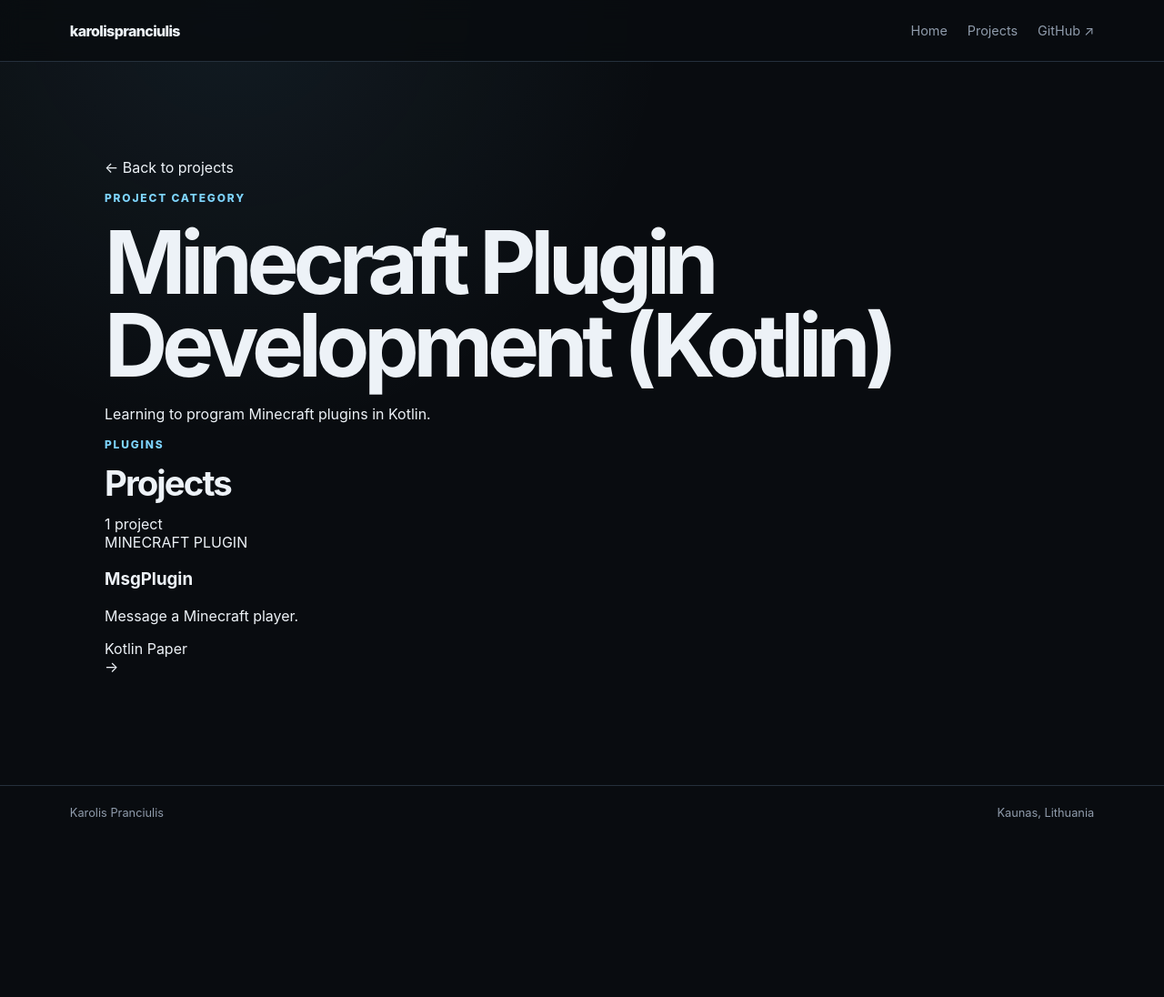
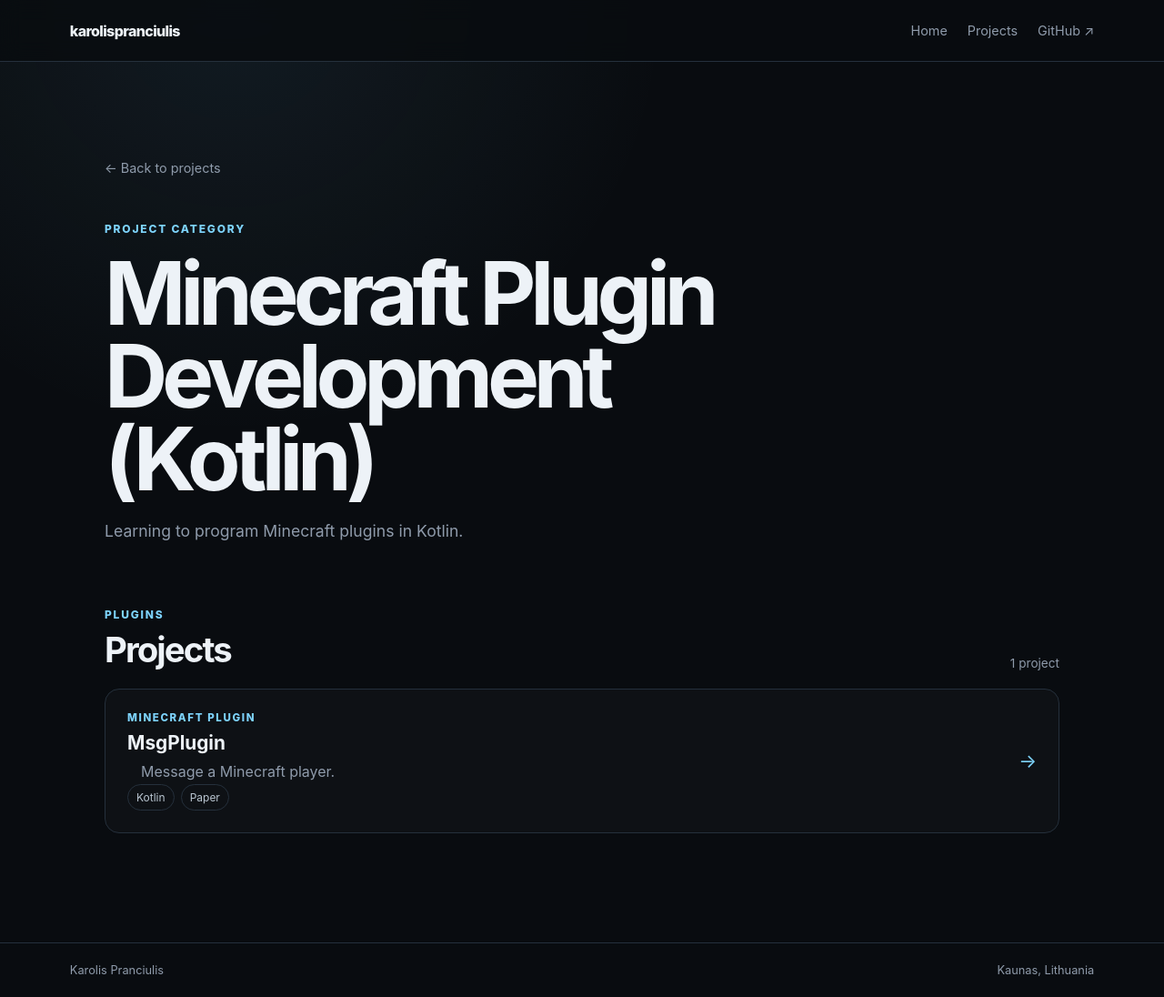
Before and after one commit to karolispranciulis/karolispranciulis.github.io, a Jekyll site: the page built from projects/minecraft-plugin-development-kotlin/index.md, in a window 1280 px wide and 1096 px high. Shown: the whole window at 91% size. Built offline with Jekyll 4.4.1, drawn with Linux system fonts in a browser that asks for light colours.

Commit message:
Add styles for project pages and components

```diff
--- a/assets/css/style.css
+++ b/assets/css/style.css
@@ -262,3 +262,296 @@
         gap: 8px;
     }
 }
+
+/* ================================
+   PROJECT PAGES
+================================ */
+
+.page-heading {
+    max-width: 780px;
+    margin-bottom: 55px;
+}
+
+.page-heading h1 {
+    margin-bottom: 18px;
+}
+
+.page-heading > p {
+    margin: 0;
+
+    color: var(--muted);
+
+    font-size: 1.1rem;
+
+    line-height: 1.7;
+}
+
+.project-grid {
+    display: grid;
+
+    grid-template-columns:
+        repeat(
+            auto-fit,
+            minmax(
+                300px,
+                1fr
+            )
+        );
+
+    gap: 18px;
+}
+
+.project-card {
+    display: block;
+
+    padding: 25px;
+
+    background:
+        linear-gradient(
+            180deg,
+            rgba(255,255,255,0.035),
+            rgba(255,255,255,0.015)
+        );
+
+    border:
+        1px solid
+        var(--border);
+
+    border-radius: 18px;
+
+    transition:
+        transform .18s ease,
+        border-color .18s ease,
+        background .18s ease;
+}
+
+.project-card:hover {
+    transform: translateY(-4px);
+
+    border-color: #3b4b5c;
+
+    background:
+        var(--surface-hover);
+}
+
+.project-card-top {
+    display: flex;
+
+    justify-content: space-between;
+
+    align-items: center;
+
+    margin-bottom: 30px;
+}
+
+.project-icon {
+    width: 40px;
+    height: 40px;
+
+    display: grid;
+    place-items: center;
+
+    border:
+        1px solid
+        var(--border);
+
+    border-radius: 11px;
+
+    color: var(--accent);
+
+    background:
+        rgba(125,211,252,.06);
+
+    font-size: 1.15rem;
+}
+
+.project-arrow {
+    color: var(--muted);
+
+    font-size: 1.1rem;
+}
+
+.project-type,
+.plugin-label {
+    color: var(--accent);
+
+    font-size: .72rem;
+
+    font-weight: 800;
+
+    letter-spacing: .14em;
+}
+
+.project-card h2 {
+    margin:
+        10px
+        0
+        12px;
+
+    font-size: 1.45rem;
+
+    letter-spacing: -.035em;
+}
+
+.project-card p {
+    margin: 0 0 20px;
+
+    color: var(--muted);
+
+    line-height: 1.65;
+}
+
+.project-tags {
+    display: flex;
+
+    flex-wrap: wrap;
+
+    gap: 7px;
+}
+
+.project-tags span {
+    padding:
+        6px
+        9px;
+
+    border:
+        1px solid
+        var(--border);
+
+    border-radius: 999px;
+
+    color: #b9c5d0;
+
+    font-size: .75rem;
+}
+
+.back-link {
+    display: inline-block;
+
+    margin-bottom: 35px;
+
+    color: var(--muted);
+
+    font-size: .9rem;
+}
+
+.back-link:hover {
+    color: var(--text);
+}
+
+.category-heading {
+    max-width: 850px;
+}
+
+.category-heading h1 {
+    max-width: 850px;
+}
+
+.plugins-section {
+    margin-top: 70px;
+}
+
+.section-heading {
+    display: flex;
+
+    justify-content: space-between;
+
+    align-items: end;
+
+    gap: 20px;
+
+    margin-bottom: 20px;
+}
+
+.section-heading h2 {
+    margin:
+        8px
+        0
+        0;
+}
+
+.project-count {
+    color: var(--muted);
+
+    font-size: .85rem;
+}
+
+.plugin-card {
+    display: flex;
+
+    align-items: center;
+
+    justify-content: space-between;
+
+    gap: 30px;
+
+    padding: 24px;
+
+    border:
+        1px solid
+        var(--border);
+
+    border-radius: 16px;
+
+    background:
+        rgba(255,255,255,.018);
+
+    transition:
+        transform .18s ease,
+        border-color .18s ease,
+        background .18s ease;
+}
+
+.plugin-card:hover {
+    transform: translateY(-3px);
+
+    border-color: #3b4b5c;
+
+    background:
+        var(--surface-hover);
+}
+
+.plugin-card h3 {
+    margin:
+        8px
+        0
+        7px;
+
+    font-size: 1.3rem;
+}
+
+.plugin-card p {
+    margin:
+        0
+        15px;
+
+    color: var(--muted);
+
+    line-height: 1.6;
+}
+
+.plugin-card-arrow {
+    color: var(--accent);
+
+    font-size: 1.3rem;
+
+    flex-shrink: 0;
+}
+
+@media (max-width: 650px) {
+
+    .plugin-card {
+        align-items: flex-start;
+    }
+
+    .plugin-card-arrow {
+        padding-top: 5px;
+    }
+
+    .section-heading {
+        align-items: flex-start;
+
+        flex-direction: column;
+    }
+
+}
```
